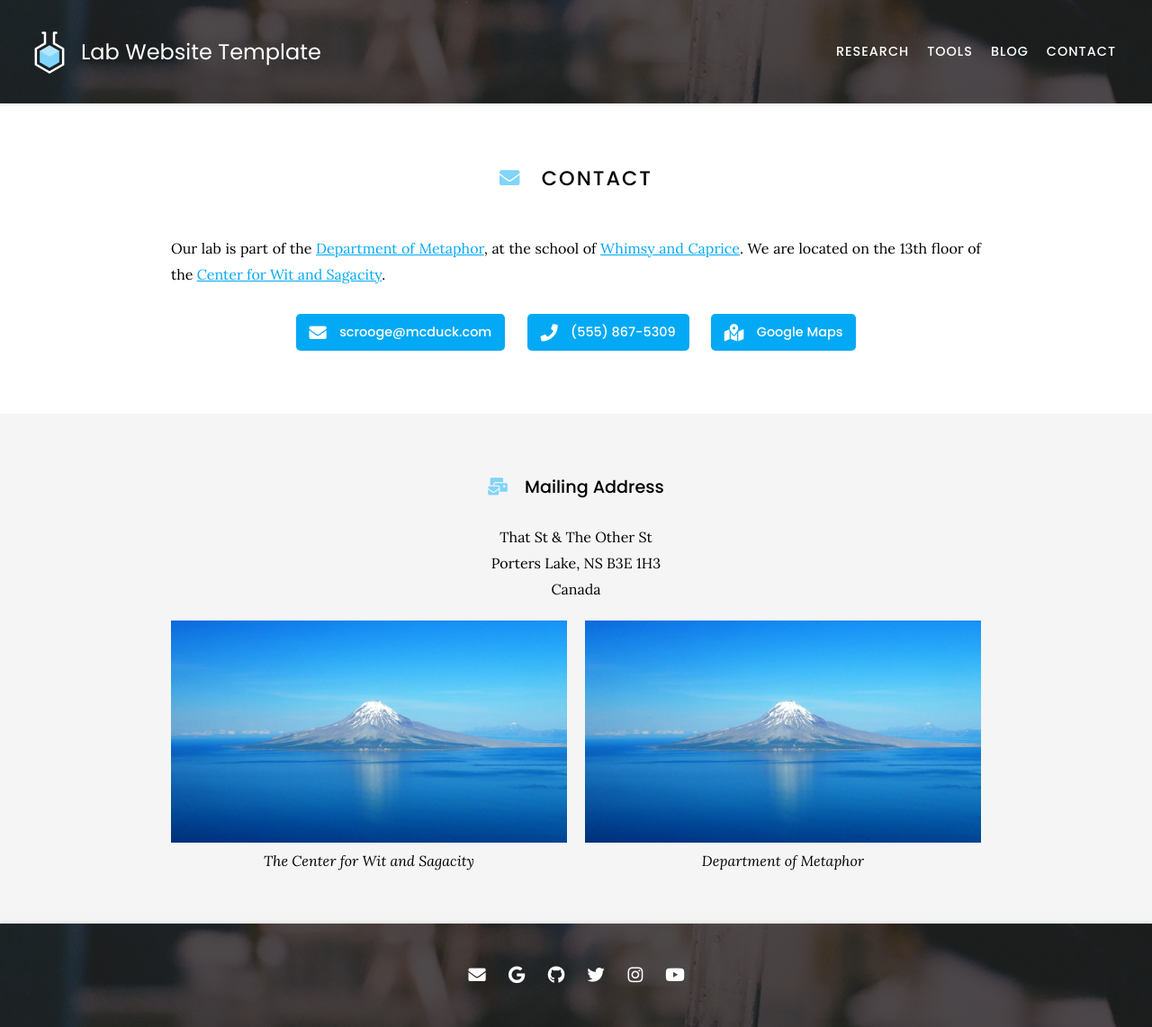
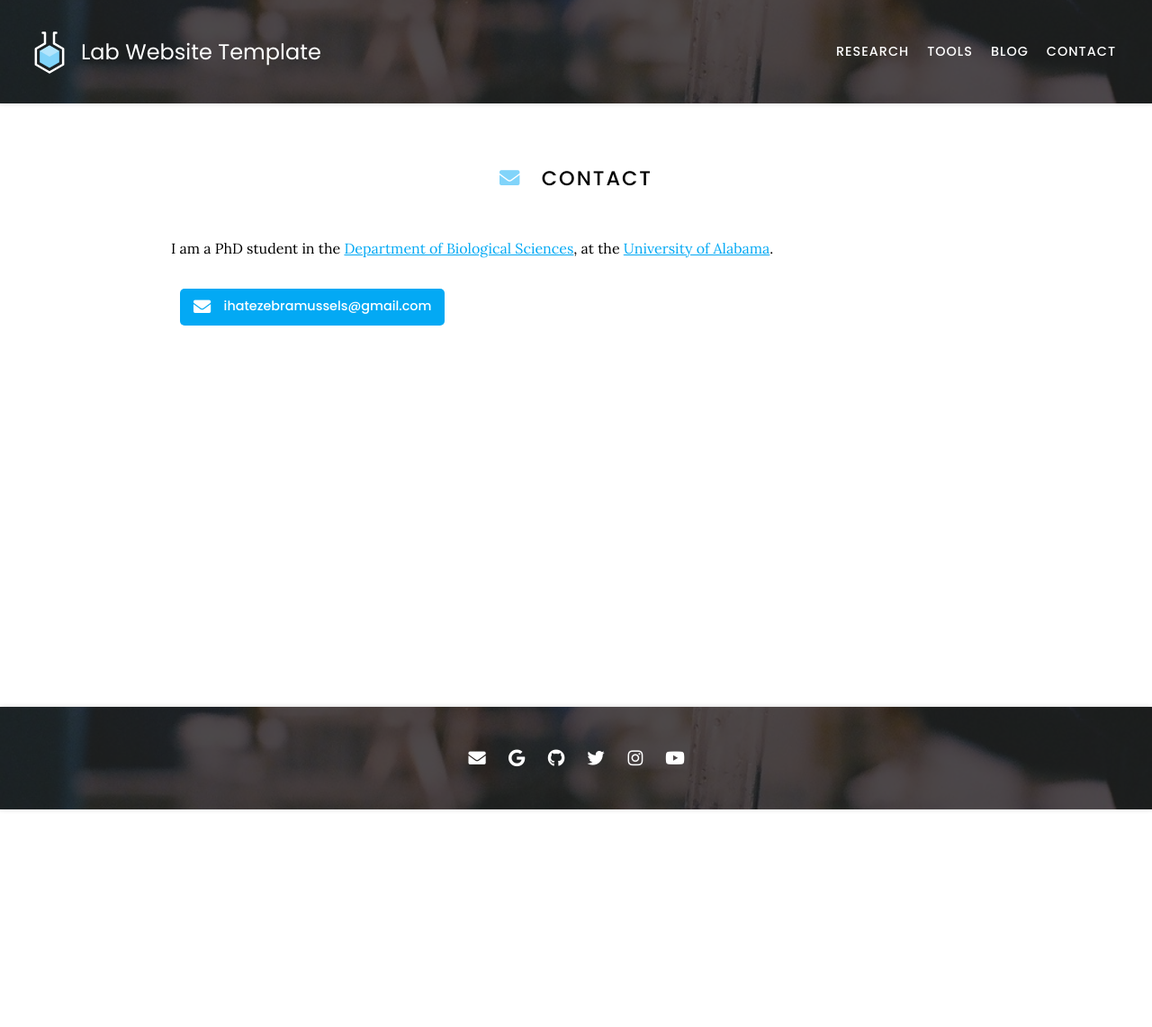
Before and after one commit to jbucholz/jamie-bucholz, a Jekyll site: the page built from contact/index.md, in a window 1280 px wide. Shown: the whole page at 90% size. Built offline with Jekyll 4.4.1, drawn with Linux system fonts in a browser that asks for light colours; nearby versions of some CDN libraries; after the commit the page ends 900 px from its top, so only the background shows below that.

Commit message:
Update index.md

```diff
--- a/contact/index.md
+++ b/contact/index.md
@@ -7,59 +7,14 @@ nav:
 
 # <i class="fas fa-envelope"></i>Contact
 
-Our lab is part of the [Department of Metaphor](), at the school of [Whimsy and Caprice]().
-We are located on the 13th floor of the [Center for Wit and Sagacity]().
+I am a PhD student in the [Department of Biological Sciences](), at the [University of Alabama]().
 
 {%
   include link.html
   type="email"
   icon=""
-  text="scrooge@mcduck.com"
+  text="ihatezebramussels@gmail.com"
   tooltip=""
-  link="scrooge@mcduck.com"
+  link="ihatezebramussels@gmail.com"
   style="button"
 %}
-{%
-  include link.html
-  type="phone"
-  icon=""
-  text="(555) 867-5309"
-  tooltip=""
-  link="+1-555-867-5309"
-  style="button"
-%}
-{%
-  include link.html
-  type="address"
-  icon=""
-  text="Google Maps"
-  tooltip="Our location on Google Maps for easy navigation"
-  link="https://www.google.com/maps/place/That+St+%26+The+Other+St,+Porters+Lake,+NS+B3E+1H3,+Canada/@44.7389237,-63.3033296,20.78z/data=!4m5!3m4!1s0x4b5a31023bb02565:0xb9505694e83a53d7!8m2!3d44.7389353!4d-63.3030828"
-  style="button"
-%}
-{:.center}
-
-{% include section.html %}
-
-### <i class="fas fa-mail-bulk"></i>Mailing Address
-
-That St & The Other St
-Porters Lake, NS B3E 1H3
-Canada
-{:.center}
-
-{% capture col1 %}
-{%
-  include figure.html
-  image="images/photo.jpg"
-  caption="The Center for Wit and Sagacity"
-%}
-{% endcapture %}
-{% capture col2 %}
-{%
-  include figure.html
-  image="images/photo.jpg"
-  caption="Department of Metaphor"
-%}
-{% endcapture %}
-{% include two-col.html col1=col1 col2=col2 %}
```
